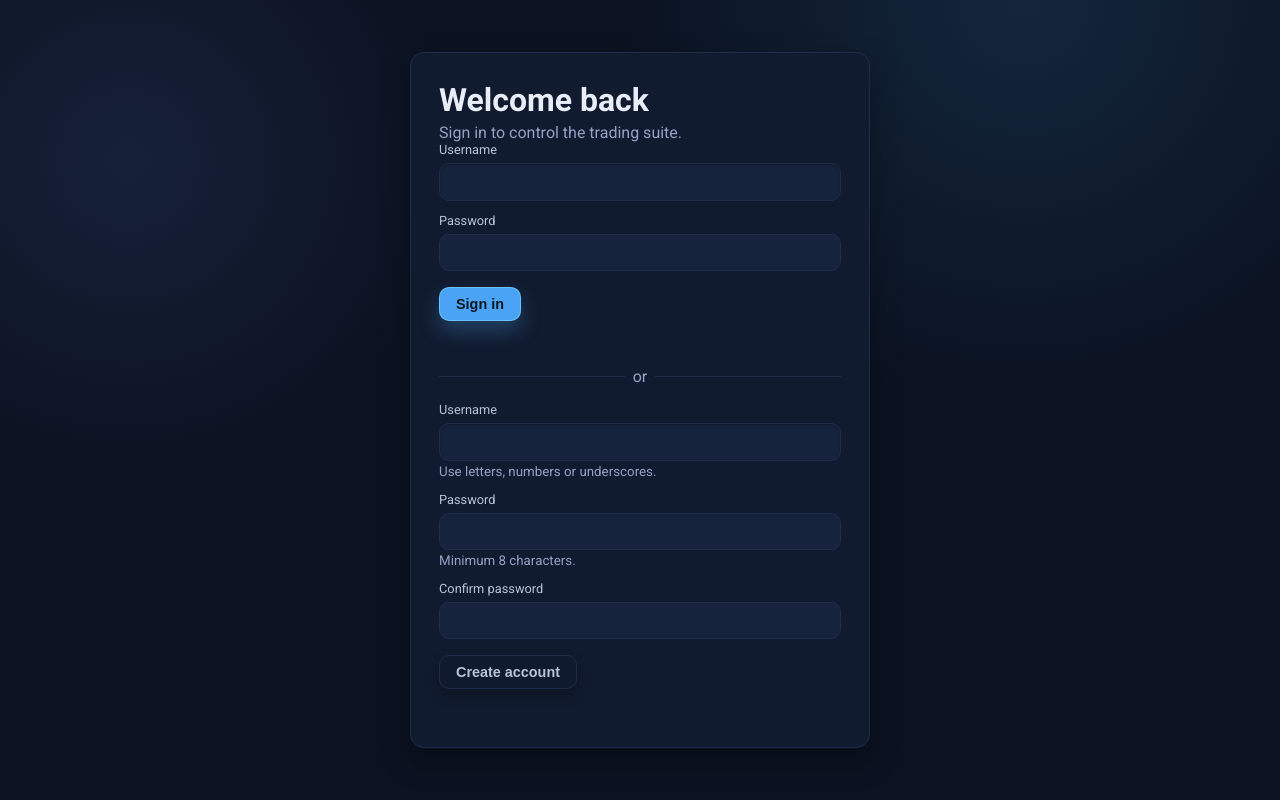
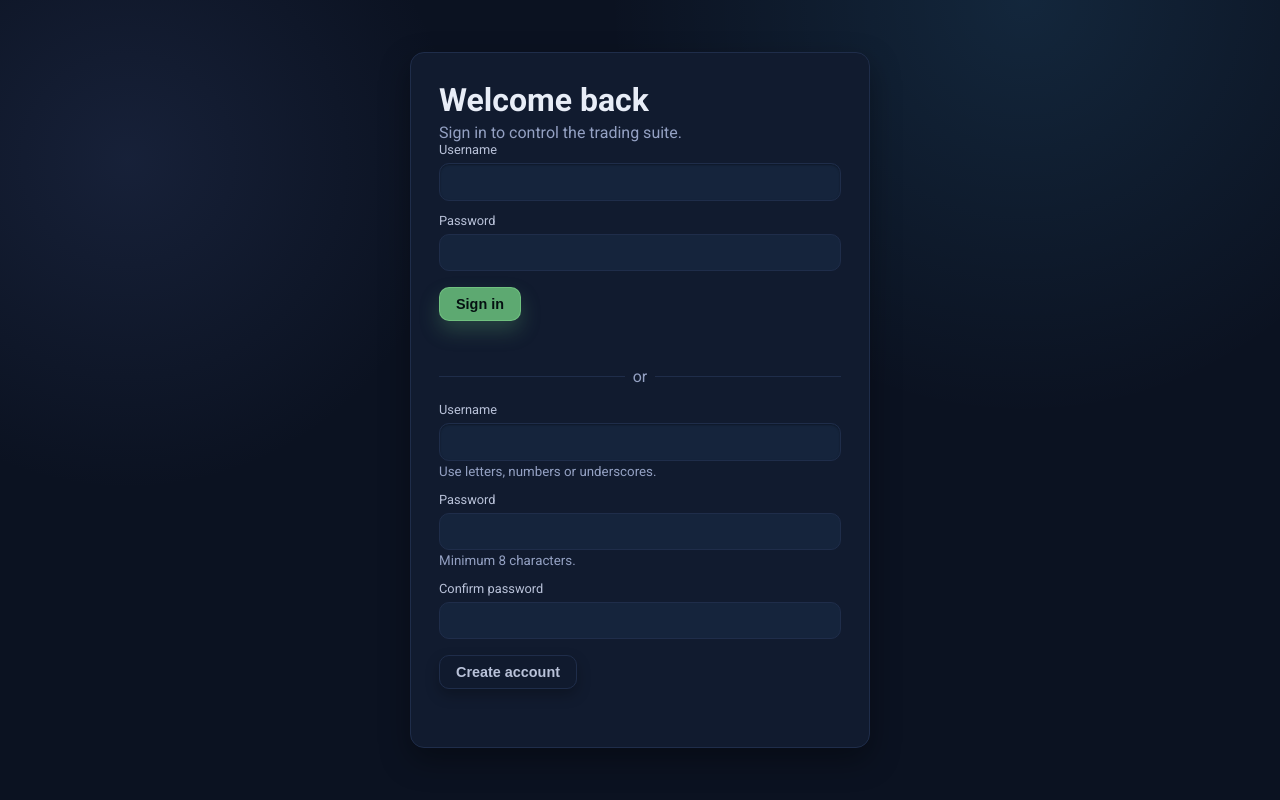
Before and after one commit to savvaniss/mean-pair, a FastAPI app: page /login in a window 1280 px wide. Run offline with FastAPI, Linux system fonts and the light colour scheme; some libraries are stand-ins or nearby versions.

Commit message:
Retheme action center buttons

```diff
--- a/static/css/theme.css
+++ b/static/css/theme.css
@@ -3,8 +3,8 @@
   --surface: #111b2f;
   --surface-light: #15243c;
   --border: #1f2d4a;
-  --primary: #82d6ff;
-  --primary-soft: #4aa3f4;
+  --primary: #7bd38b;
+  --primary-soft: #5da971;
   --accent: #7ee0c2;
   --text-main: #e8edf7;
   --text-subtle: #b9c2d9;
@@ -95,15 +95,15 @@ body {
 
 .btn-primary {
   background: var(--primary-soft);
-  border-color: rgba(130, 214, 255, 0.6);
-  color: #0b1720;
-  box-shadow: 0 10px 20px rgba(74, 163, 244, 0.28);
+  border-color: rgba(125, 211, 139, 0.6);
+  color: #051011;
+  box-shadow: 0 10px 20px rgba(93, 169, 113, 0.28);
 }
 
 .btn-primary:hover {
   background: var(--primary);
-  border-color: rgba(130, 214, 255, 0.8);
-  color: #05101a;
+  border-color: rgba(125, 211, 139, 0.8);
+  color: #030a0d;
 }
 
 .btn-ghost {
@@ -113,15 +113,15 @@ body {
 }
 
 .btn-danger {
-  background: #c46c6c;
-  border-color: rgba(242, 168, 160, 0.65);
+  background: #f2c38f;
+  border-color: rgba(242, 195, 143, 0.7);
   color: #0b1221;
-  box-shadow: 0 10px 20px rgba(191, 97, 97, 0.24);
+  box-shadow: 0 10px 20px rgba(242, 195, 143, 0.24);
 }
 
 .btn-danger:hover {
-  border-color: rgba(242, 168, 160, 0.9);
-  background: #d58686;
+  border-color: rgba(242, 195, 143, 0.9);
+  background: #f5cfac;
 }
 
 .btn.small {
```
